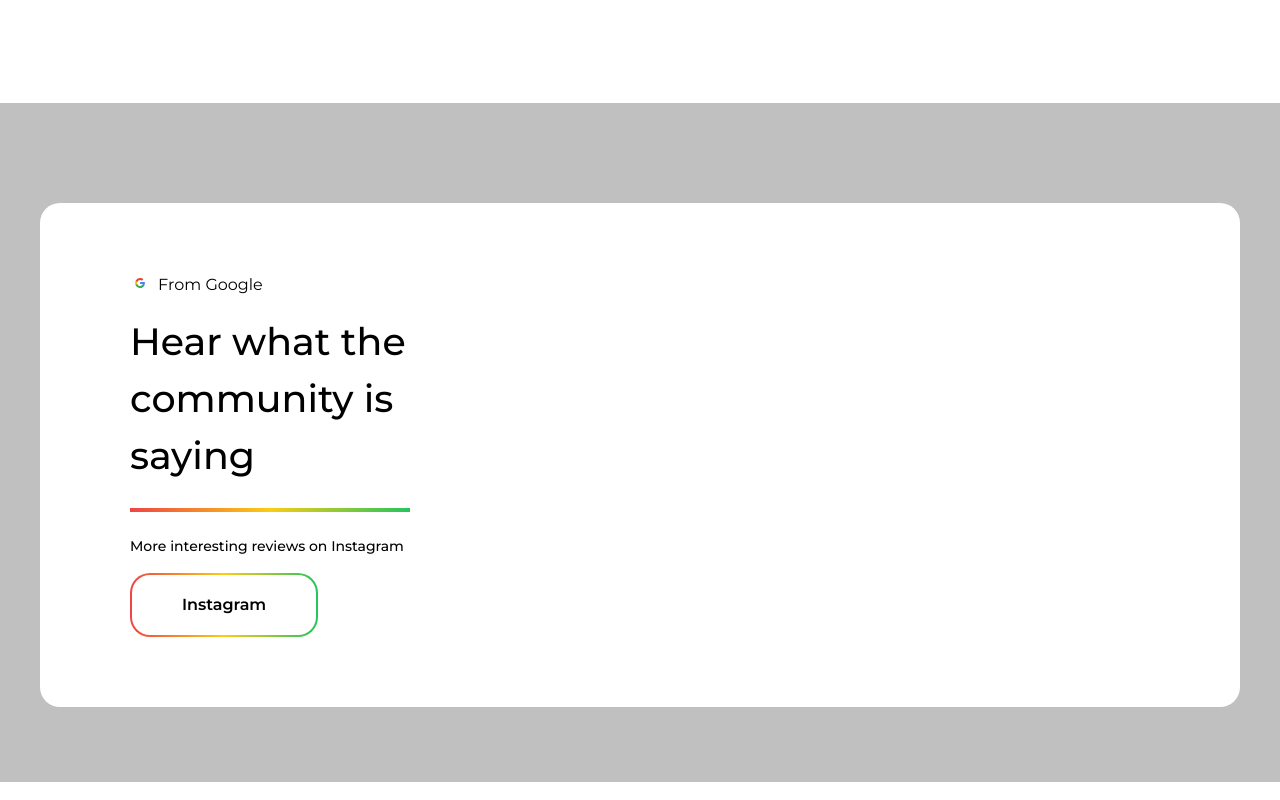
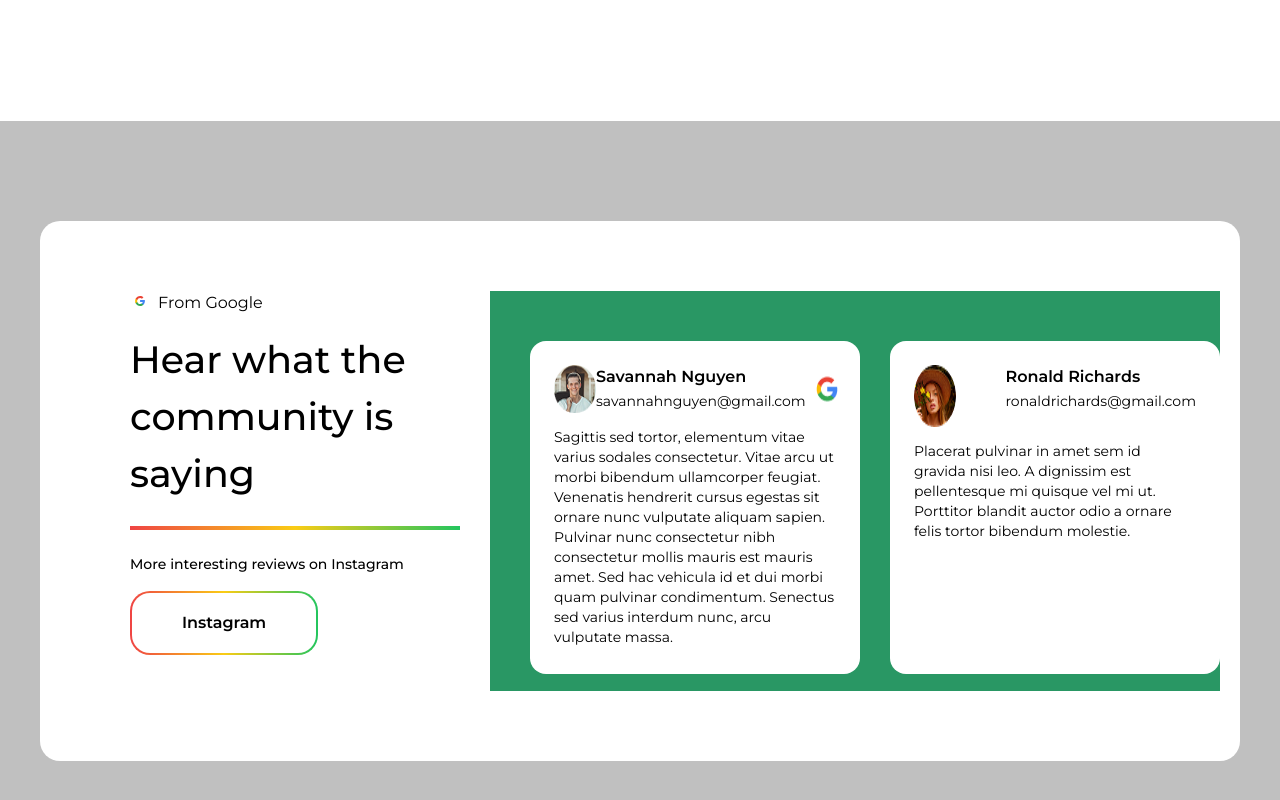
Before and after one commit to Abdulloh-Sultonmurodov/Car-Rental, a plain HTML site: page index.html in a window 1280 px wide. Shown: the part 1792-2592 px from the top of the page. Drawn offline with nearby package versions, Linux system fonts and the light colour scheme.

Commit message:
add people info

```diff
--- a/index.html
+++ b/index.html
@@ -14,7 +14,7 @@
 </head>
 
 <body>
-    <header class="py-[27px] md:py-[18px] border-b-[1.5px] border-[#E5E7EA]">
+    <header class="py-[27px] md:py- [18px] border-b-[1.5px] border-[#E5E7EA]">
         <div class="containers flex items-center justify-between">
             <div data-aos="fade-right" class="flex items-center gap-5">
                 <a href="/">
@@ -266,28 +266,69 @@
             </div>
         </section>
         <section class="mt-[160px] bg-[silver] h-[679px] py-[100px]">
-            <div class="containers bg-white py-[70px] rounded-[20px]">
-                <div class="w-[350px] pl-[70px]">
+            <div class="containers flex bg-white py-[70px] rounded-[20px]">
+                <div class="w-[470px] pl-[70px]">
                     <div class="flex gap-2 pb-[16px]">
-                    <svg width="20" height="20" viewBox="0 0 20 20" fill="none" xmlns="http://www.w3.org/2000/svg">
-                        <path d="M20 10C20 4.47715 15.5228 0 10 0C4.47715 0 0 4.47715 0 10C0 15.5228 4.47715 20 10 20C15.5228 20 20 15.5228 20 10Z" fill="white"/>
-                        <path fill-rule="evenodd" clip-rule="evenodd" d="M14.8937 10.1136C14.8937 9.75909 14.8619 9.41819 14.8028 9.09091H10.0937V11.025H12.7846C12.6687 11.65 12.3164 12.1796 11.7869 12.5341V13.7886H13.4028C14.3482 12.9182 14.8937 11.6364 14.8937 10.1136Z" fill="#4285F4"/>
-                        <path fill-rule="evenodd" clip-rule="evenodd" d="M10.0935 15C11.4435 15 12.5753 14.5523 13.4026 13.7886L11.7867 12.5341C11.339 12.8341 10.7662 13.0113 10.0935 13.0113C8.79122 13.0113 7.68895 12.1318 7.29576 10.95H5.62531V12.2454C6.44803 13.8795 8.13895 15 10.0935 15Z" fill="#34A853"/>
-                        <path fill-rule="evenodd" clip-rule="evenodd" d="M7.29597 10.95C7.19597 10.65 7.13915 10.3295 7.13915 9.99998C7.13915 9.67043 7.19597 9.34997 7.29597 9.04997V7.75452H5.62551C5.28687 8.42952 5.09369 9.19316 5.09369 9.99998C5.09369 10.8068 5.28687 11.5704 5.62551 12.2454L7.29597 10.95Z" fill="#FBBC05"/>
-                        <path fill-rule="evenodd" clip-rule="evenodd" d="M10.0935 6.98864C10.8276 6.98864 11.4867 7.24091 12.0049 7.73637L13.439 6.30228C12.573 5.49546 11.4412 5 10.0935 5C8.13895 5 6.44803 6.12046 5.62531 7.75455L7.29576 9.05001C7.68895 7.86819 8.79122 6.98864 10.0935 6.98864Z" fill="#EA4335"/>
+                        <svg width="20" height="20" viewBox="0 0 20 20" fill="none" xmlns="http://www.w3.org/2000/svg">
+                            <path
+                                d="M20 10C20 4.47715 15.5228 0 10 0C4.47715 0 0 4.47715 0 10C0 15.5228 4.47715 20 10 20C15.5228 20 20 15.5228 20 10Z"
+                                fill="white" />
+                            <path fill-rule="evenodd" clip-rule="evenodd"
+                                d="M14.8937 10.1136C14.8937 9.75909 14.8619 9.41819 14.8028 9.09091H10.0937V11.025H12.7846C12.6687 11.65 12.3164 12.1796 11.7869 12.5341V13.7886H13.4028C14.3482 12.9182 14.8937 11.6364 14.8937 10.1136Z"
+                                fill="#4285F4" />
+                            <path fill-rule="evenodd" clip-rule="evenodd"
+                                d="M10.0935 15C11.4435 15 12.5753 14.5523 13.4026 13.7886L11.7867 12.5341C11.339 12.8341 10.7662 13.0113 10.0935 13.0113C8.79122 13.0113 7.68895 12.1318 7.29576 10.95H5.62531V12.2454C6.44803 13.8795 8.13895 15 10.0935 15Z"
+                                fill="#34A853" />
+                            <path fill-rule="evenodd" clip-rule="evenodd"
+                                d="M7.29597 10.95C7.19597 10.65 7.13915 10.3295 7.13915 9.99998C7.13915 9.67043 7.19597 9.34997 7.29597 9.04997V7.75452H5.62551C5.28687 8.42952 5.09369 9.19316 5.09369 9.99998C5.09369 10.8068 5.28687 11.5704 5.62551 12.2454L7.29597 10.95Z"
+                                fill="#FBBC05" />
+                            <path fill-rule="evenodd" clip-rule="evenodd"
+                                d="M10.0935 6.98864C10.8276 6.98864 11.4867 7.24091 12.0049 7.73637L13.439 6.30228C12.573 5.49546 11.4412 5 10.0935 5C8.13895 5 6.44803 6.12046 5.62531 7.75455L7.29576 9.05001C7.68895 7.86819 8.79122 6.98864 10.0935 6.98864Z"
+                                fill="#EA4335" />
                         </svg>
                         <a href="https://www.google.com">From Google</a>
                     </div>
                     <h2 class="font-medium text-[38px]">Hear what the community is saying</h2>
                     <br>
-                    <div class="h-1 w-full bg-gradient-to-r from-red-500 via-yellow-400 to-green-500"></div>
+                    <div class="h-1 w-[330px] bg-gradient-to-r from-red-500 via-yellow-400 to-green-500"></div>
                     <br>
                     <p class="font-medium text-[14px]">More interesting reviews on Instagram</p>
-                    <a href="https://www.instagram.com" class="relative inline-block mt-[16px] p-[2px] rounded-[20px] bg-gradient-to-r from-red-500 via-yellow-400 to-green-500">
+                    <a href="https://www.instagram.com"
+                        class="relative inline-block mt-[16px] p-[2px] rounded-[20px] bg-gradient-to-r from-red-500 via-yellow-400 to-green-500">
                         <span class="block px-[50px] py-[18px] rounded-[18px] bg-white text-black font-semibold">
-                          Instagram
+                            Instagram
                         </span>
-                      </a>
+                    </a>
+                </div>
+                <div class=" flex gap-[30px] pt-[50px] pl-[40px] bg-[#299764] w-[730px] h-[400px]">
+                    <div class=" w-[420px] h-[333px] rounded-[16px] bg-white px-[24px] py-[24px]">
+                        <div class="flex justify-between">
+                            <img src="./images/men-image.png" alt="Man image" width="42" height="42">
+                            <div>
+                                <h3 class="font-semibold text-[16px]">Savannah Nguyen</h3>
+                                <a class="text-[14px]" href="#">savannahnguyen@gmail.com</a>
+                            </div>
+                            <img src="./images/google-icon.png" alt="Google icon" width="42" height="42">
+                        </div>
+                        <p class="text-[14px] leading-[20px] pt-[14px]">Sagittis sed tortor, elementum vitae varius sodales consectetur. Vitae
+                            arcu ut morbi bibendum
+                            ullamcorper feugiat. Venenatis hendrerit cursus egestas sit ornare nunc vulputate aliquam
+                            sapien. Pulvinar nunc consectetur nibh consectetur mollis mauris est mauris amet. Sed hac
+                            vehicula id et dui morbi quam pulvinar condimentum. Senectus sed varius interdum nunc, arcu
+                            vulputate massa.</p>
+                    </div>
+                    <div class="overflow-hidden w-[420px] h-[333px] rounded-[16px] bg-white p-[24px]">
+                        <div class="flex justify-between">
+                            <img src="./images/girl-image.png" alt="Girl image" width="42" height="42">
+                            <div class="pb-[14px]">
+                                <h3 class="font-semibold text-[16px]">Ronald Richards</h3>
+                                <a class="text-[14px]" href="#">ronaldrichards@gmail.com</a>
+                            </div>
+                        </div>
+                        <p class="text-[14px] pt-[14px] leading-[20px]">Placerat pulvinar in amet sem id gravida nisi leo. A dignissim est
+                            pellentesque mi quisque vel mi ut. Porttitor blandit auctor odio a ornare felis tortor
+                            bibendum molestie. </p>
+                    </div>
                 </div>
             </div>
         </section>
```
Also changed, not shown: images/girl-image.png (added), images/google-icon.png (added), images/men-image.png (added).
